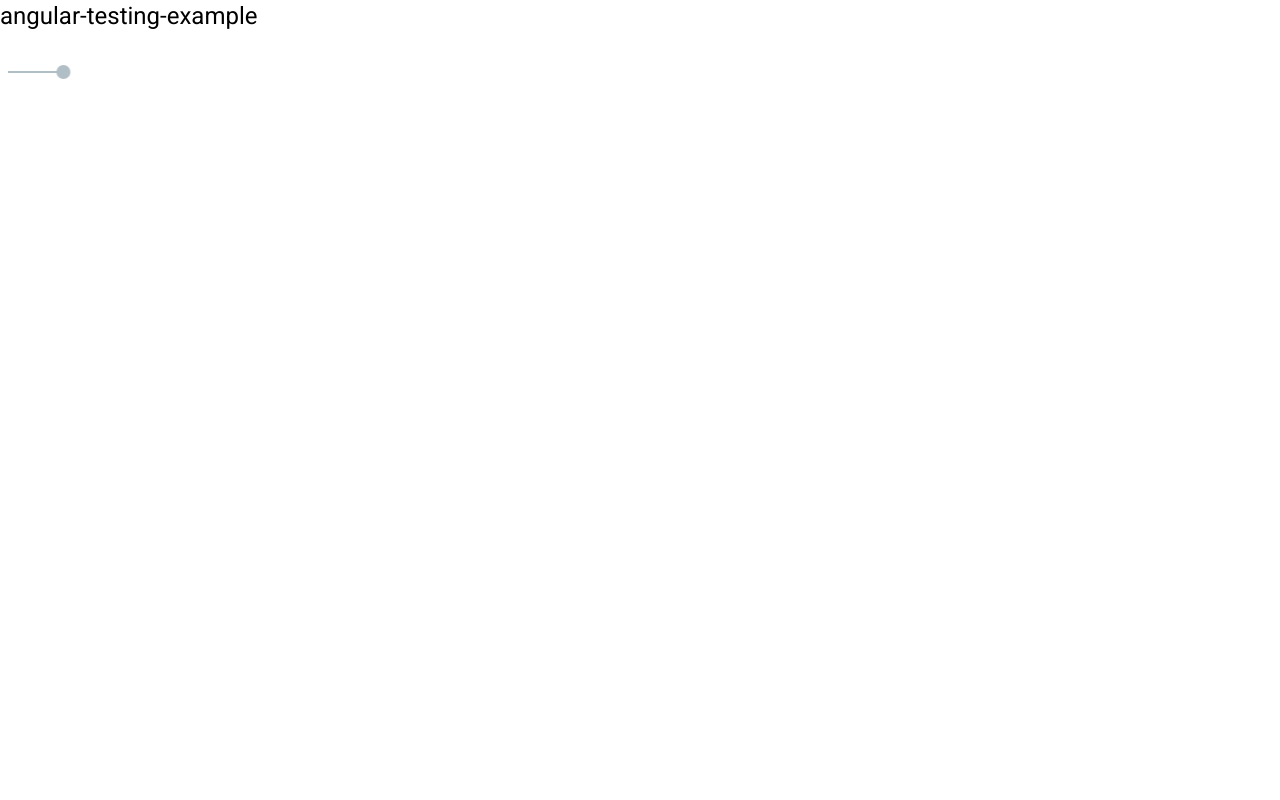
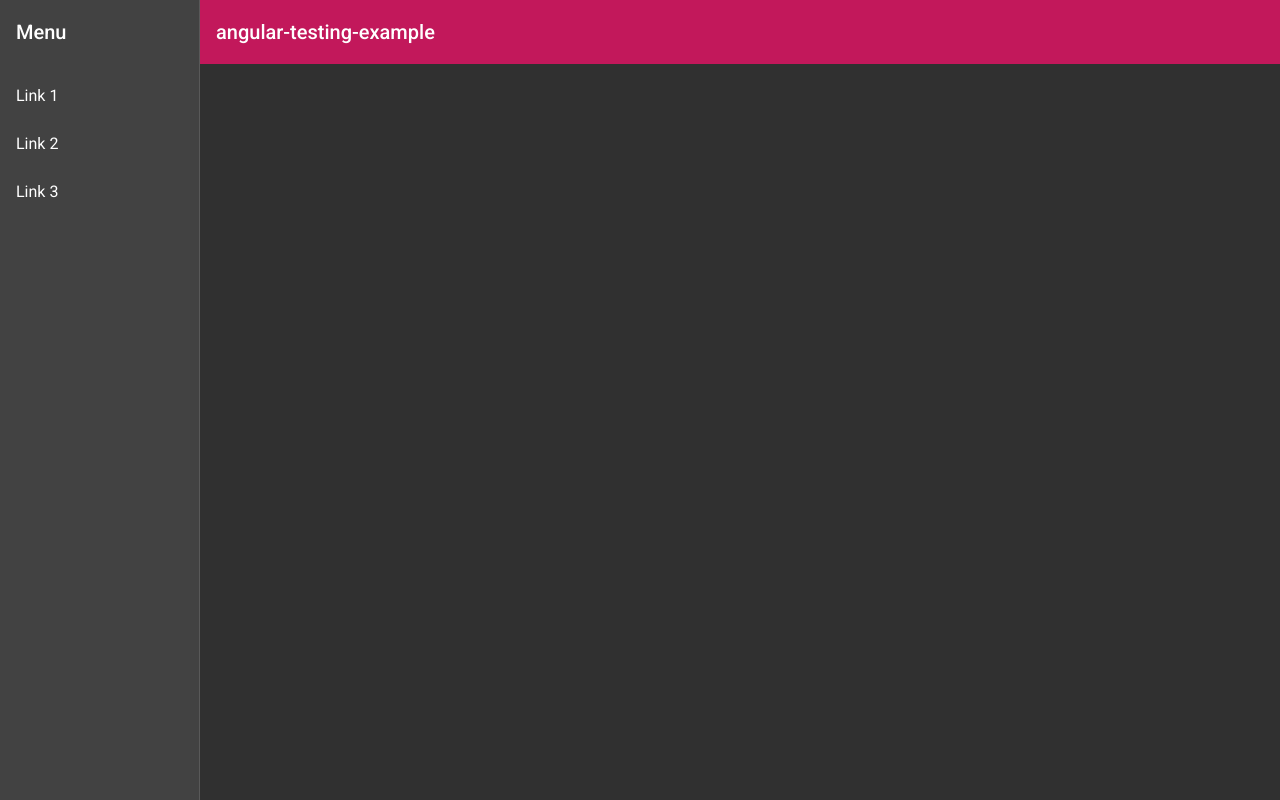
Before and after one commit to RaniAgus/angular-testing-example, an Angular app: page / in a window 1280 px wide. Built offline with nearby package versions, Linux system fonts and the light colour scheme.

Commit message:
feat: add header component

```diff
--- a/src/app/app.component.html
+++ b/src/app/app.component.html
@@ -1,5 +1,3 @@
-<h1>{{ title }}</h1>
-
-<mat-slider min="1" max="100" step="1" value="50"></mat-slider>
+<app-header></app-header>
 
 <router-outlet></router-outlet>
--- a/src/app/app.component.ts
+++ b/src/app/app.component.ts
@@ -6,5 +6,4 @@ import { Component } from '@angular/core';
   styleUrls: ['./app.component.css']
 })
 export class AppComponent {
-  title = 'angular-testing-example';
 }
--- /dev/null
+++ b/src/app/header/header.component.css
@@ -0,0 +1,17 @@
+.sidenav-container {
+  height: 100%;
+}
+
+.sidenav {
+  width: 200px;
+}
+
+.sidenav .mat-toolbar {
+  background: inherit;
+}
+
+.mat-toolbar.mat-primary {
+  position: sticky;
+  top: 0;
+  z-index: 1;
+}
--- /dev/null
+++ b/src/app/header/header.component.html
@@ -0,0 +1,27 @@
+<mat-sidenav-container class="sidenav-container">
+  <mat-sidenav #drawer class="sidenav" fixedInViewport
+      [attr.role]="(isHandset$ | async) ? 'dialog' : 'navigation'"
+      [mode]="(isHandset$ | async) ? 'over' : 'side'"
+      [opened]="(isHandset$ | async) === false">
+    <mat-toolbar>Menu</mat-toolbar>
+    <mat-nav-list>
+      <a mat-list-item href="#">Link 1</a>
+      <a mat-list-item href="#">Link 2</a>
+      <a mat-list-item href="#">Link 3</a>
+    </mat-nav-list>
+  </mat-sidenav>
+  <mat-sidenav-content>
+    <mat-toolbar color="primary">
+      <button
+        type="button"
+        aria-label="Toggle sidenav"
+        mat-icon-button
+        (click)="drawer.toggle()"
+        *ngIf="isHandset$ | async">
+        <mat-icon aria-label="Side nav toggle icon">menu</mat-icon>
+      </button>
+      <span>{{ title }}</span>
+    </mat-toolbar>
+    <!-- Add Content Here -->
+  </mat-sidenav-content>
+</mat-sidenav-container>
--- /dev/null
+++ b/src/app/header/header.component.ts
@@ -0,0 +1,25 @@
+import { Component } from '@angular/core';
+import { BreakpointObserver, Breakpoints } from '@angular/cdk/layout';
+import { Observable } from 'rxjs';
+import { map, shareReplay } from 'rxjs/operators';
+
+@Component({
+  selector: 'app-header',
+  templateUrl: './header.component.html',
+  styleUrls: ['./header.component.css']
+})
+export class HeaderComponent {
+  title = 'angular-testing-example';
+
+  isHandset$: Observable<boolean>;
+
+  constructor(private breakpointObserver: BreakpointObserver) {
+    this.isHandset$ = this.breakpointObserver
+      .observe(Breakpoints.Handset)
+      .pipe(
+        map(result => result.matches),
+        shareReplay()
+      );
+  }
+
+}
```
Also changed, not shown: src/app/app.module.ts (+15 -3 lines), 2 other files (tests, documents, lock files or other folders).
